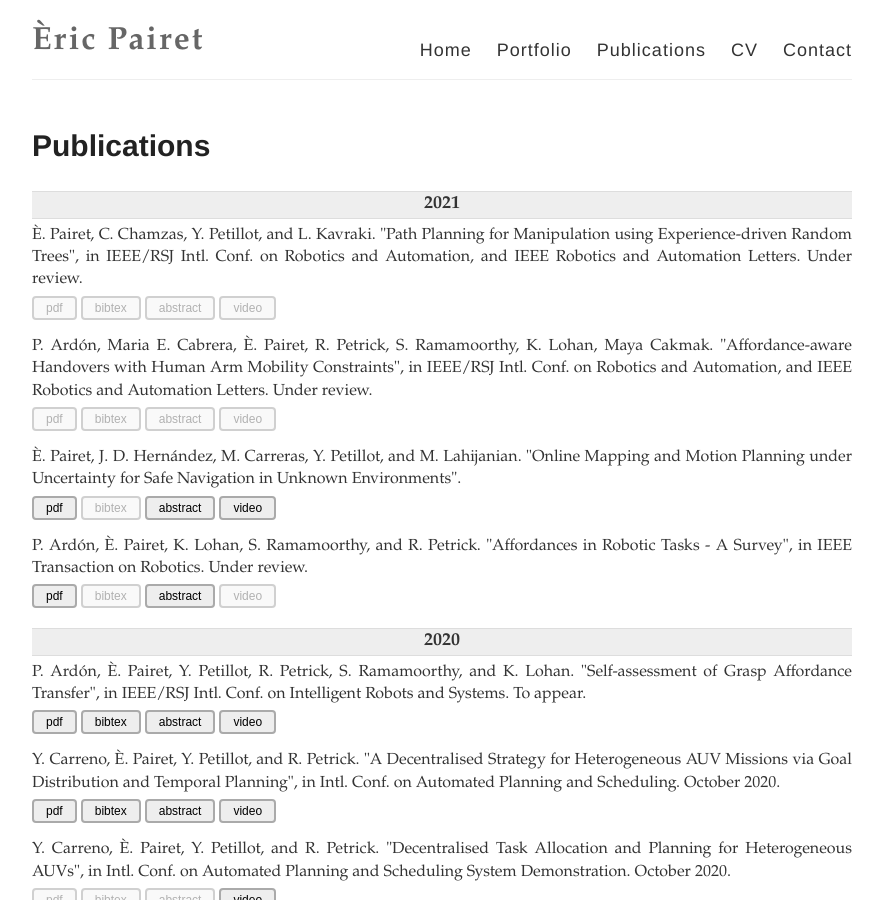
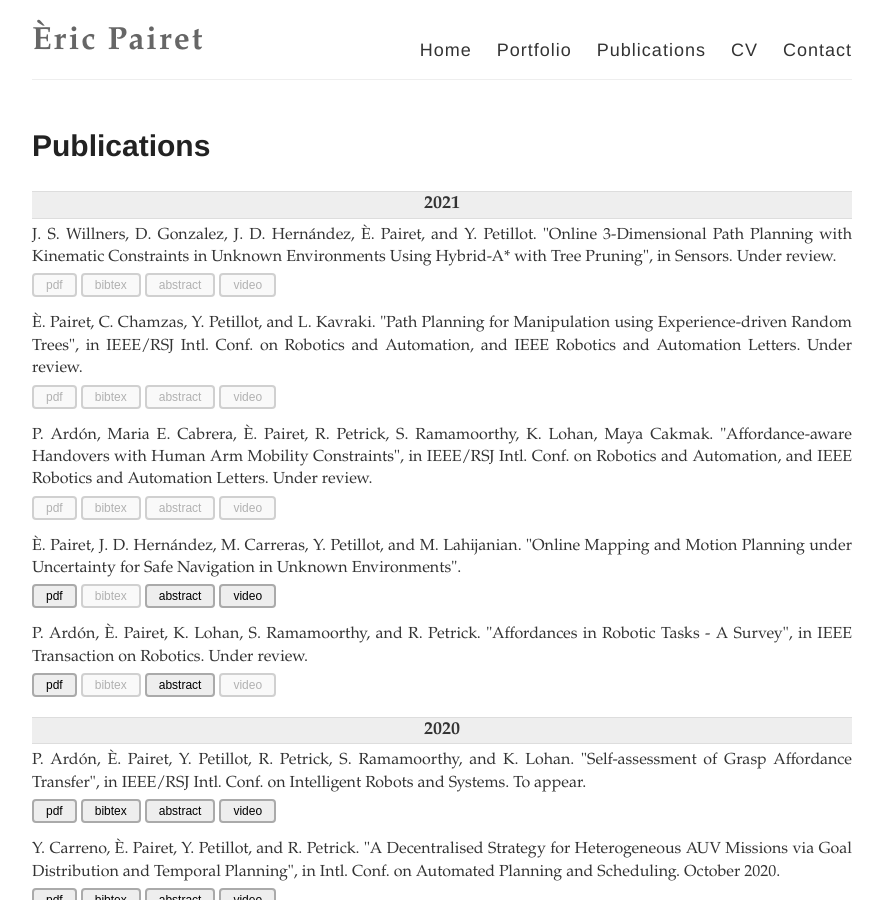
Before and after one commit to ericpairet/ericpairet.github.io, a Jekyll site: the page built from publications.md, in a window 1280 px wide and 900 px high. Shown: the whole window, without its empty margins (198-1081 px from the left). Built offline with Jekyll 4.4.1, drawn with Linux system fonts in a browser that asks for light colours.

Commit message:
adding sensors

```diff
--- a/_data/2021.yaml
+++ b/_data/2021.yaml
@@ -1,3 +1,9 @@
+- name: J. S. Willners, D. Gonzalez, J. D. Hernández, È. Pairet, and Y. Petillot. "Online 3-Dimensional Path Planning with Kinematic Constraints in Unknown Environments Using Hybrid-A* with Tree Pruning", in Sensors. Under review.
+  pdf:
+  bibtex:
+  abstract:
+  youtube:
+
 - name: È. Pairet, C. Chamzas, Y. Petillot, and L. Kavraki. "Path Planning for Manipulation using Experience-driven Random Trees", in IEEE/RSJ Intl. Conf. on Robotics and Automation, and IEEE Robotics and Automation Letters. Under review.
   pdf:
   bibtex:
```
